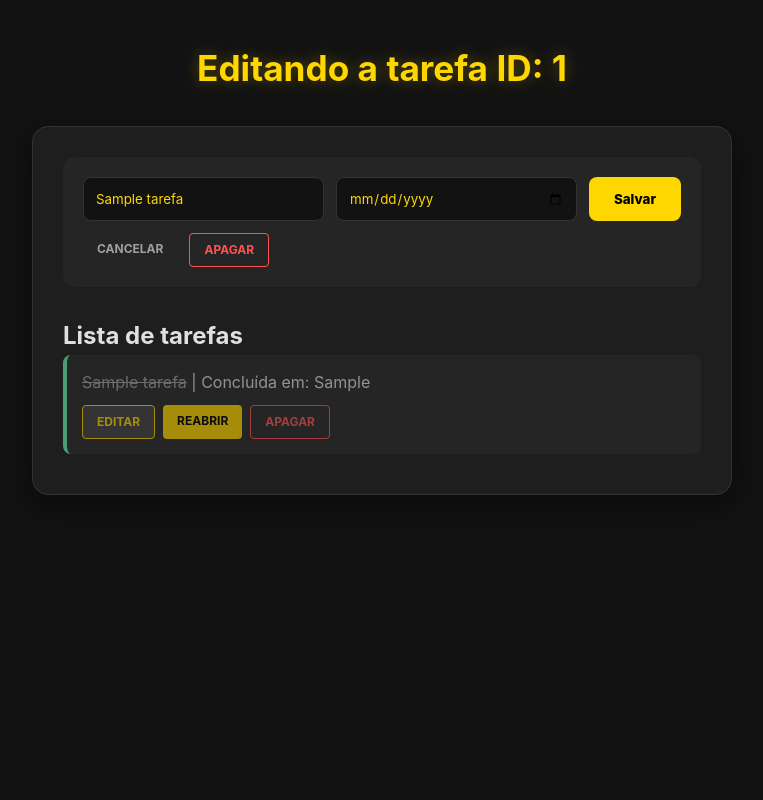
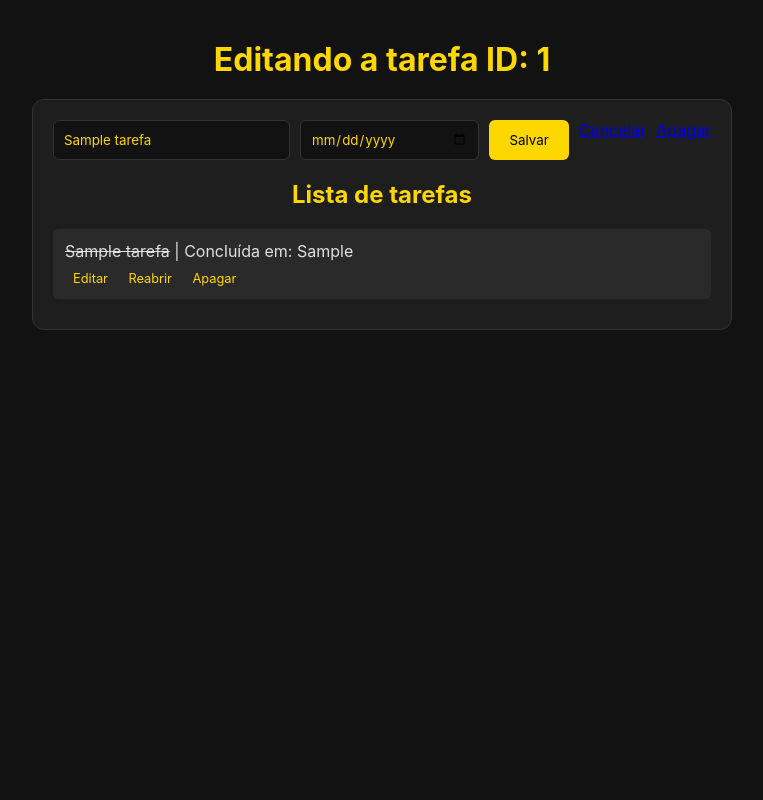
Before and after one commit to GabrielBarros09/agenda-python, a Flask app: page /update/1 in a window 1280 px wide. Shown: the whole page, without its empty margins (258-1021 px from the left). Run offline with Flask 3, Linux system fonts and the light colour scheme; tables that the repository leaves empty hold one stand-in row (values such as "Sample post").

```diff
--- a/app.py
+++ b/app.py
@@ -1,16 +1,15 @@
-
 from flask import Flask, render_template, request, redirect, url_for
 from models.tarefa import Tarefa
 from models.database import Database
 
-app = Flask(__name__)
+app = Flask(__name__) # aplicação flask
 
-@app.route('/')
+@app.route('/') # renderiza pagina inicial
 def home():
     return render_template('home.html', titulo='Home')
 
-@app.route('/agenda', methods=['GET', 'POST'])
-def agenda():
+@app.route('/agenda', methods=['GET', 'POST']) # get: pedindo dados (mostra lista tarefas)
+def agenda():                                  # post: enviando dados (cria nova tarefa)
     if request.method == 'POST':
         titulo_tarefa = request.form.get('titulo-tarefa')
         data_conclusao = request.form.get('data-conclusao')
@@ -18,7 +17,7 @@ def agenda():
             tarefa = Tarefa(titulo_tarefa=titulo_tarefa, data_conclusao=data_conclusao)
             tarefa.salvar_tarefa()
 
-    tarefas = Tarefa.obter_tarefas()
+    tarefas = Tarefa.obter_tarefas() # busca tarefas e envia para agenda.html
     return render_template('agenda.html', titulo='Agenda', tarefas=tarefas)
 
 @app.route('/delete/<int:idTarefa>')
@@ -27,13 +26,13 @@ def delete(idTarefa):
     tarefa.excluir_tarefa()
     return redirect(url_for('agenda'))
 
-@app.route('/toggle/<int:idTarefa>')
+@app.route('/toggle/<int:idTarefa>') # alterna status: concluida ou aberta
 def toggle(idTarefa):
     tarefa = Tarefa.id(idTarefa)
     tarefa.toggle_concluir()
     return redirect(url_for('agenda'))
 
-@app.route('/update/<int:idTarefa>', methods=['GET', 'POST'])
+@app.route('/update/<int:idTarefa>', methods=['GET', 'POST']) # get: mostra formulario preenchido / post: atualiza tarefa no banco
 def update(idTarefa):
     if request.method == 'POST':
         titulo = request.form.get('titulo-tarefa')
@@ -50,13 +49,7 @@ def update(idTarefa):
                            tarefas=tarefas,
                            tarefa_selecionada=tarefa_selecionada)
 
-@app.route('/ola')
-def ola_mundo():
-    return "Olá, Mundo!"
-
-# ... imports existentes ...
-
-def init_db():
+def init_db(): # cria tabela, se não existir
     from models.database import Database
     with Database() as db:
         db.executar("""
@@ -70,7 +63,6 @@ def init_db():
         """)
         print("Banco e tabela 'tarefas' verificados/criados com sucesso!")
 
-# Rode uma vez (pode comentar depois da primeira execução)
 init_db()
 
 if __name__ == '__main__':
--- a/models/database.py
+++ b/models/database.py
@@ -9,32 +9,32 @@ load_dotenv()
 
 DB_PATH = os.getenv('DATABASE', './data/tarefas.sqlite3')
 
-
+# parte que gerencia o banco
 class Database:
-    def __init__(self, db_name: str = DB_PATH) -> None:
+    def __init__(self, db_name: str = DB_PATH) -> None: # conexão com o banco
         self.connection: Connection = connect(db_name)
         self.cursor: Cursor = self.connection.cursor()
 
-    def executar(self, query: str, params: tuple = ()) -> Cursor:
+    def executar(self, query: str, params: tuple = ()) -> Cursor: # salva mudanças do banco
         self.cursor.execute(query, params)
         self.connection.commit()
         return self.cursor
 
-    def buscar_um(self, query: str, params: tuple = ()) -> Any:
+    def buscar_um(self, query: str, params: tuple = ()) -> Any: # busca dados do banco
         self.cursor.execute(query, params)
         return self.cursor.fetchone()
 
-    def buscar_tudo(self, query: str, params: tuple = ()) -> list[Any]:
+    def buscar_tudo(self, query: str, params: tuple = ()) -> list[Any]: # executa consulta sql
         self.cursor.execute(query, params)
         return self.cursor.fetchall()
 
-    def close(self) -> None:
+    def close(self) -> None: # fecha conexão com o banco
         self.connection.close()
 
     def __enter__(self) -> Self:
         return self
 
-    def __exit__(self,
+    def __exit__(self, # fecha o banco mesmo em caso de erro, e destaca o erro
                  exc_type: Optional[Type[BaseException]],
                  exc_value: Optional[BaseException],
                  tb: Optional[TracebackType]) -> None:
--- a/static/style.css
+++ b/static/style.css
@@ -1,27 +1,21 @@
-/* Paleta Dark & Amber - Foco em Conforto Visual */
-:root {
-    --bg-dark: #121212;       /* Fundo quase preto (confortável) */
-    --bg-card: #1E1E1E;       /* Fundo dos cards (levemente mais claro) */
-    --primary: #FFD700;       /* Amarelo Ouro vibrante */
-    --primary-muted: #C6A700; /* Amarelo queimado para estados inativos */
-    --text-main: #E0E0E0;     /* Cinza claro para leitura (melhor que branco puro) */
-    --text-dim: #A0A0A0;      /* Texto secundário */
-    --danger: #FF5252;
-    --success: #69F0AE;
+:root {/* cores */
+    --bg-dark: #121212;
+    --bg-card: #1E1E1E;
+    --primary: #FFD700;
+    --text-main: #E0E0E0;
     --border: #333333;
 }
 
-* {
+* { /* reset */
     margin: 0;
     padding: 0;
     box-sizing: border-box;
-    font-family: 'Inter', 'Segoe UI', sans-serif;
+    font-family: 'Inter', sans-serif;
 }
 
-body {
-    background-color: var(--bg-dark);
+body { /* corpo página */
+    background: var(--bg-dark);
     color: var(--text-main);
-    line-height: 1.6;
     display: flex;
     flex-direction: column;
     align-items: center;
@@ -29,136 +23,64 @@ body {
     min-height: 100vh;
 }
 
-/* Título com brilho suave */
-h1 {
-    font-size: 2.2rem;
-    color: var(--primary);
-    text-shadow: 0 0 15px rgba(255, 215, 0, 0.3);
-    margin-bottom: 30px;
-    text-align: center;
-}
-
 .container-principal {
     width: 100%;
     max-width: 700px;
     background: var(--bg-card);
-    padding: 30px;
-    border-radius: 16px;
+    padding: 20px;
+    border-radius: 12px;
     border: 1px solid var(--border);
-    box-shadow: 0 10px 30px rgba(0,0,0,0.5);
 }
 
-/* Formulário estilizado Dark */
+h1, h2 { /* titulos */
+    color: var(--primary);
+    text-align: center;
+    margin-bottom: 20px;
+}
+
 form {
     display: flex;
     flex-wrap: wrap;
-    gap: 12px;
-    margin-bottom: 30px;
-    padding: 20px;
-    background: #252525;
-    border-radius: 12px;
+    gap: 10px;
+    margin-bottom: 20px;
 }
 
 input {
     flex: 1;
-    min-width: 200px;
-    padding: 12px;
-    background: #121212;
+    padding: 10px;
+    border-radius: 6px;
     border: 1px solid var(--border);
-    border-radius: 8px;
+    background: var(--bg-dark);
     color: var(--primary);
-    outline: none;
-}
-
-input:focus {
-    border-color: var(--primary);
 }
 
 button[type="submit"] {
+    padding: 10px 20px;
+    border: none;
+    border-radius: 6px;
     background: var(--primary);
     color: #000;
-    border: none;
-    padding: 12px 25px;
-    border-radius: 8px;
-    font-weight: 800;
     cursor: pointer;
-    transition: 0.3s;
 }
 
-button[type="submit"]:hover {
-    background: #fff;
-    transform: translateY(-2px);
-}
-
-/* Lista de Tarefas Estilo "Glassmorphism" */
-ul {
+ul { /* lista de itens */
     list-style: none;
 }
 
 li {
     background: #2a2a2a;
+    padding: 12px;
+    border-radius: 6px;
     margin-bottom: 10px;
-    padding: 15px;
-    border-radius: 8px;
     display: flex;
     flex-direction: column;
-    gap: 10px;
-    border-left: 4px solid var(--primary-muted);
+    gap: 6px;
 }
 
-.tarefa-concluida {
-    border-left-color: var(--success);
-    opacity: 0.6;
+.tarefa-actions a {
+    font-size: 0.8rem;
+    padding: 4px 8px;
+    border-radius: 4px;
+    text-decoration: none;
+    color: var(--primary);
 }
-
-.tarefa-concluida s {
-    color: var(--text-dim);
-}
-
-/* Botões de Ação */
-.tarefa-actions {
-    display: flex;
-    gap: 8px;
-    flex-wrap: wrap;
-}
-
-.btn {
-    text-decoration: none;
-    font-size: 0.75rem;
-    padding: 6px 14px;
-    border-radius: 4px;
-    font-weight: bold;
-    text-transform: uppercase;
-}
-
-.btn-primary { background: #444; color: var(--primary); border: 1px solid var(--primary); }
-.btn-success { background: var(--success); color: #000; }
-.btn-warning { background: var(--primary); color: #000; }
-.btn-danger { background: transparent; color: var(--danger); border: 1px solid var(--danger); }
-.btn-secondary { color: var(--text-dim); }
-
-/* Home Page */
-.para {
-    font-size: 1.1rem;
-    color: var(--text-dim);
-    text-align: center;
-}
-
-.botao-Agenda {
-    display: block;
-    width: 200px;
-    margin: 30px auto;
-    text-align: center;
-    background: linear-gradient(45deg, var(--primary), #FFA000);
-    color: #000;
-    padding: 15px;
-    border-radius: 8px;
-    text-decoration: none;
-    font-weight: bold;
-    box-shadow: 0 4px 20px rgba(255, 215, 0, 0.2);
-}
-
-.botao-Agenda:hover {
-    filter: brightness(1.2);
-    letter-spacing: 1px;
-}
--- a/templates/agenda.html
+++ b/templates/agenda.html
@@ -1,4 +1,4 @@
-{% extends "base.html" %}
+{% extends "base.html" %} <!-- estrutura: base.html -->
 
 {% block content %}
     <form method="post">
@@ -6,7 +6,7 @@
         <input type="date" class="data" name="data-conclusao" id="data-conclusao" value="{{ tarefa_selecionada.data_conclusao if tarefa_selecionada else '' }}">
         <button type="submit">Salvar</button>
 
-        {% if tarefa_selecionada %}
+        {% if tarefa_selecionada %} <!-- mostra Cancelar e Apagar quando está editando -->
             <a href="{{ url_for('agenda') }}" class="btn btn-secondary">Cancelar</a>
             <a href="{{ url_for('delete', idTarefa=tarefa_selecionada.id_tarefa) }}" class="btn btn-danger">Apagar</a>
         {% endif %}
@@ -26,7 +26,7 @@
                 {% endif %}
             </span>
 
-            <div class="tarefa-actions">
+            <div class="tarefa-actions"> <!-- botões de ação -->
                 <a href="{{ url_for('update', idTarefa=tarefa.id_tarefa) }}" class="btn btn-primary">Editar</a>
 
                 {% if tarefa.concluida == 1 %}
--- a/templates/home.html
+++ b/templates/home.html
@@ -1,6 +1,6 @@
-{% extends "base.html" %}
+{% extends "base.html" %} <!-- Pegue o html e só substitua oq eu colocar abaixo -->
 
-{% block content %}
+{% block content %} <!-- Mostra qual parte do html vai ser substituida-->
     <p class="para">Seja bem-vindo!</p>
     <a href="/agenda" class="botao-Agenda">Agenda</a>
 {% endblock %}
--- a/teste.py
+++ /dev/null
@@ -1,6 +0,0 @@
-from models.database import Database
-
-with Database('./data/tarefas.sqlite3') as db:
-    db.executar('INSERT INTO tarefas (titulo_tarefa, data_conclusao) VALUES (?,?);',
-    ('Usar o gerenciador de contexto', '2026-02-02')
-)
```
Also changed, not shown: models/tarefa.py (+7 -6 lines), 1 other file.
